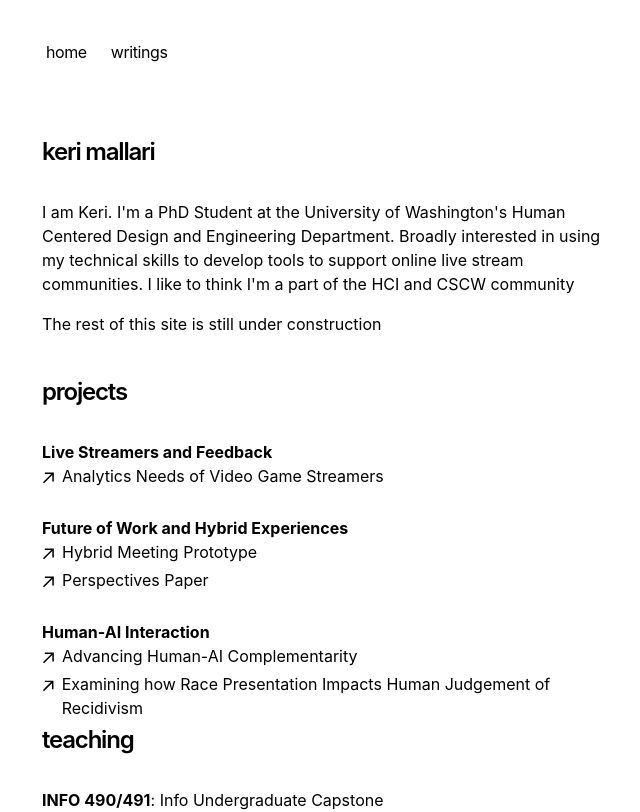
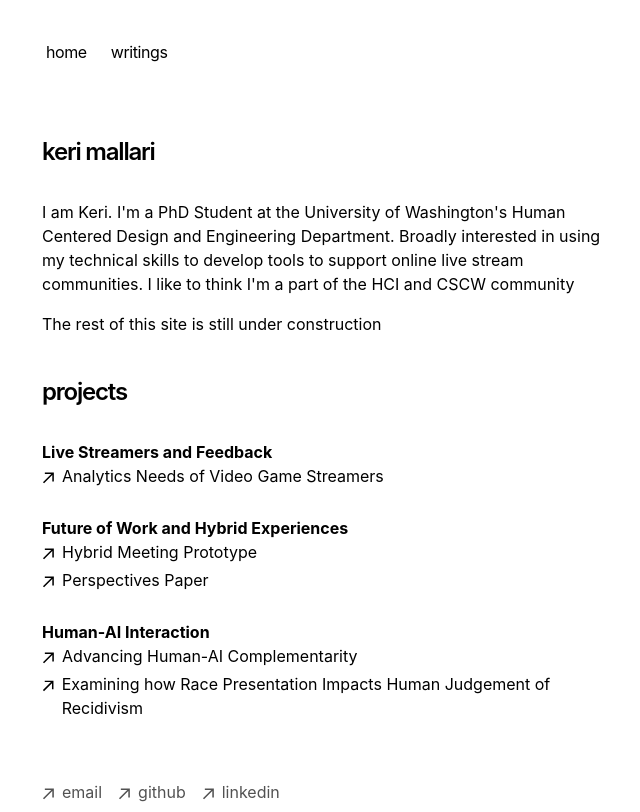
Before and after one commit to kerixyz/kerixyz.github.io, a Next.js app: page / in a window 1280 px wide. Shown: the top 812 px of the page, without its empty margins (310-950 px from the left). Built offline with nearby package versions, Linux system fonts and the light colour scheme.

Commit message:
temporarily removed teaching

```diff
--- a/app/layout.tsx
+++ b/app/layout.tsx
@@ -17,7 +17,7 @@ export const metadata: Metadata = {
   description: 'Keri M.',
   openGraph: {
     title: 'Keri M',
-    description: 'This is my portfolio.',
+    description: 'Keri Portfolio.',
     url: baseUrl,
     siteName: 'My Portfolio',
     locale: 'en_US',
--- a/app/page.tsx
+++ b/app/page.tsx
@@ -111,10 +111,11 @@ export default function Page() {
             </li>
           </ul>
         <br/>
+      </ul>
+      <br/>
 
-      </ul>
 
-      <h1 className="mb-8 text-2xl font-semibold tracking-tighter">
+      {/* <h1 className="mb-8 text-2xl font-semibold tracking-tighter">
         teaching
       </h1>
       <ul>
@@ -141,7 +142,7 @@ export default function Page() {
             <li>TA: Spring 2021</li>
           </ul>
           <br/>
-      </ul>
+      </ul> */}
 
     </section>
 
```
